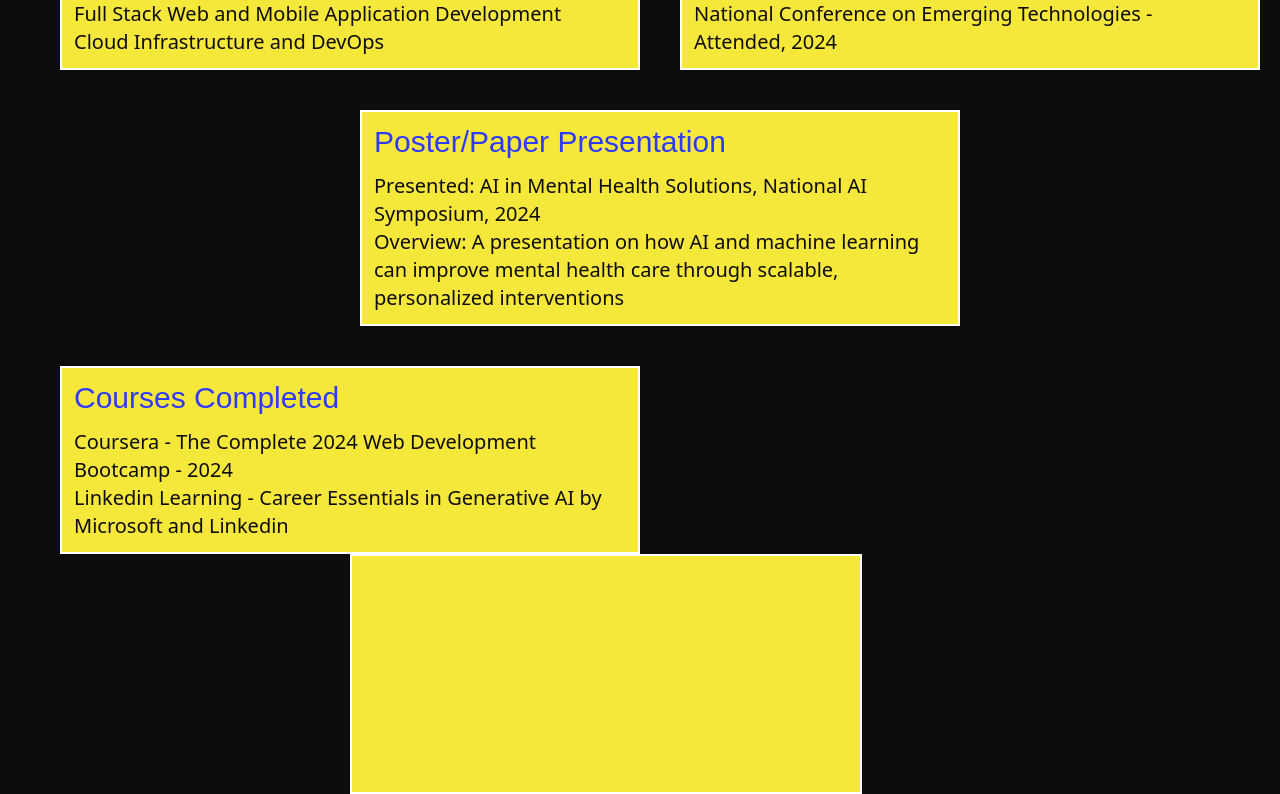
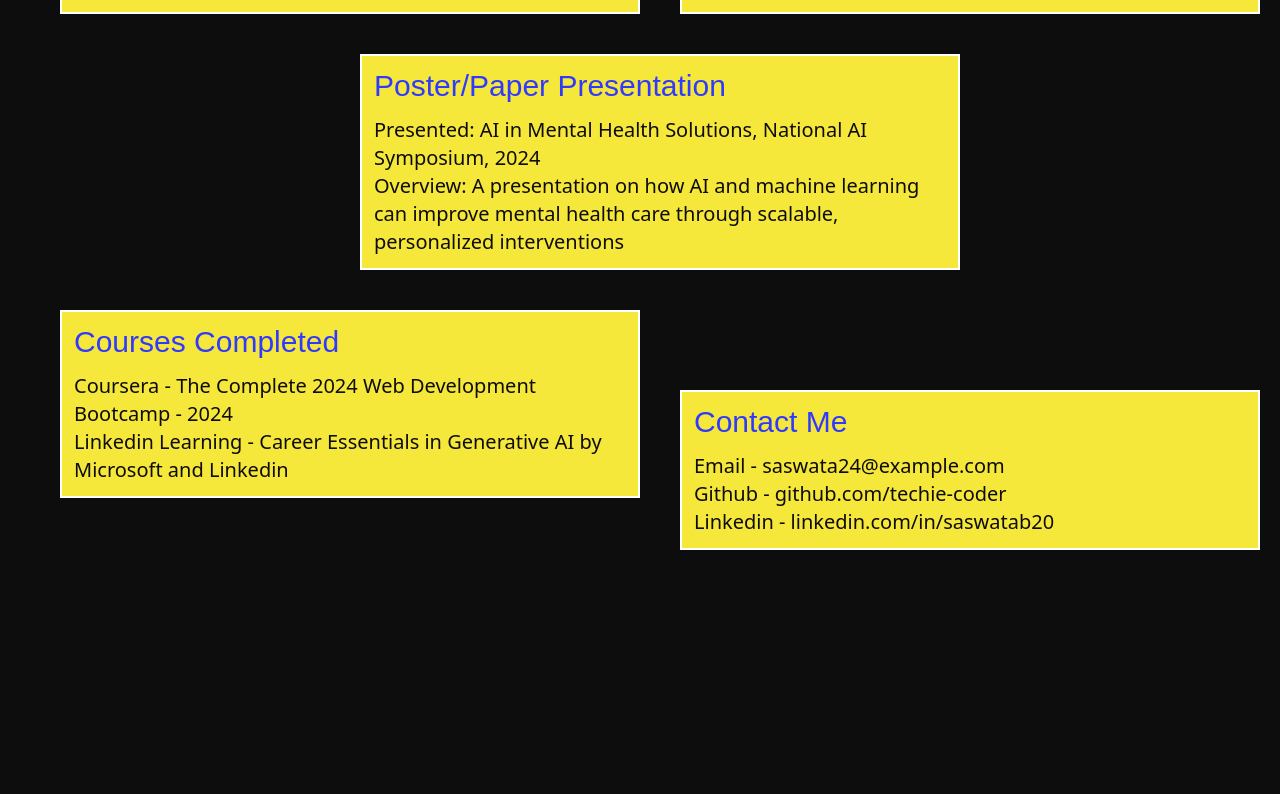
Before and after one commit to techie-coder/portfolio, a React (Vite) app: page / in a window 1280 px wide. Shown: the part 3802-4596 px from the top of the page. After the commit the page ends 4372 px from the top, so only its background shows below. Built offline with nearby package versions, Linux system fonts and the light colour scheme; a web font is replaced by a local one.

Commit message:
Fixed Contact

```diff
--- a/src/components/Concluding.jsx
+++ b/src/components/Concluding.jsx
@@ -54,10 +54,10 @@ const Concluding = () => {
         </div>
         <div className='h-20vh'>
         <Card3 title={card4.title} body={card4.body} />
-        <div className="grid grid-cols-2 h-30vh">
-            <span className="h-30vh"></span>
-            <span className="h-full span-cols-2 bg-yellow border-2 border-white w-40vw"></span>
+
         </div>
+        <div className="mt-20 bg-yellow justify-end">
+            <Card3 title={contact.title} body={contact.body} />
         </div>
         </div>
         </>
--- a/src/index.css
+++ b/src/index.css
@@ -30,7 +30,7 @@ body{
   height: 20vh;
 }
 
-.w-80vw{
+.w-90vw{
   width: 80vw;
 }
 
```
